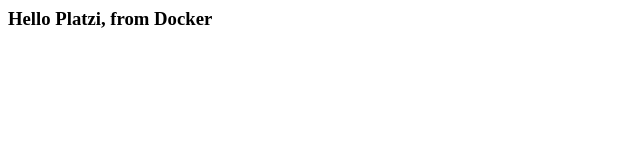
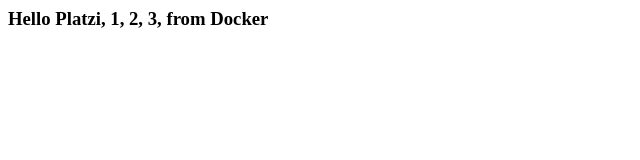
Before and after one commit to pulidovpe/platzi, a website: page public/index.html in a window 1280 px wide. Shown: the full height of the page, 0-640 px from the left. Drawn offline with Linux system fonts and the light colour scheme.

Commit message:
Add html change

```diff
--- a/public/index.html
+++ b/public/index.html
@@ -3,6 +3,6 @@
       <title>Hola amigos!</title>
    </head>
    <body>
-      <h3>Hello Platzi, from Docker</h3>
+      <h3>Hello Platzi, 1, 2, 3, from Docker</h3>
    </body>
 </html>
```
